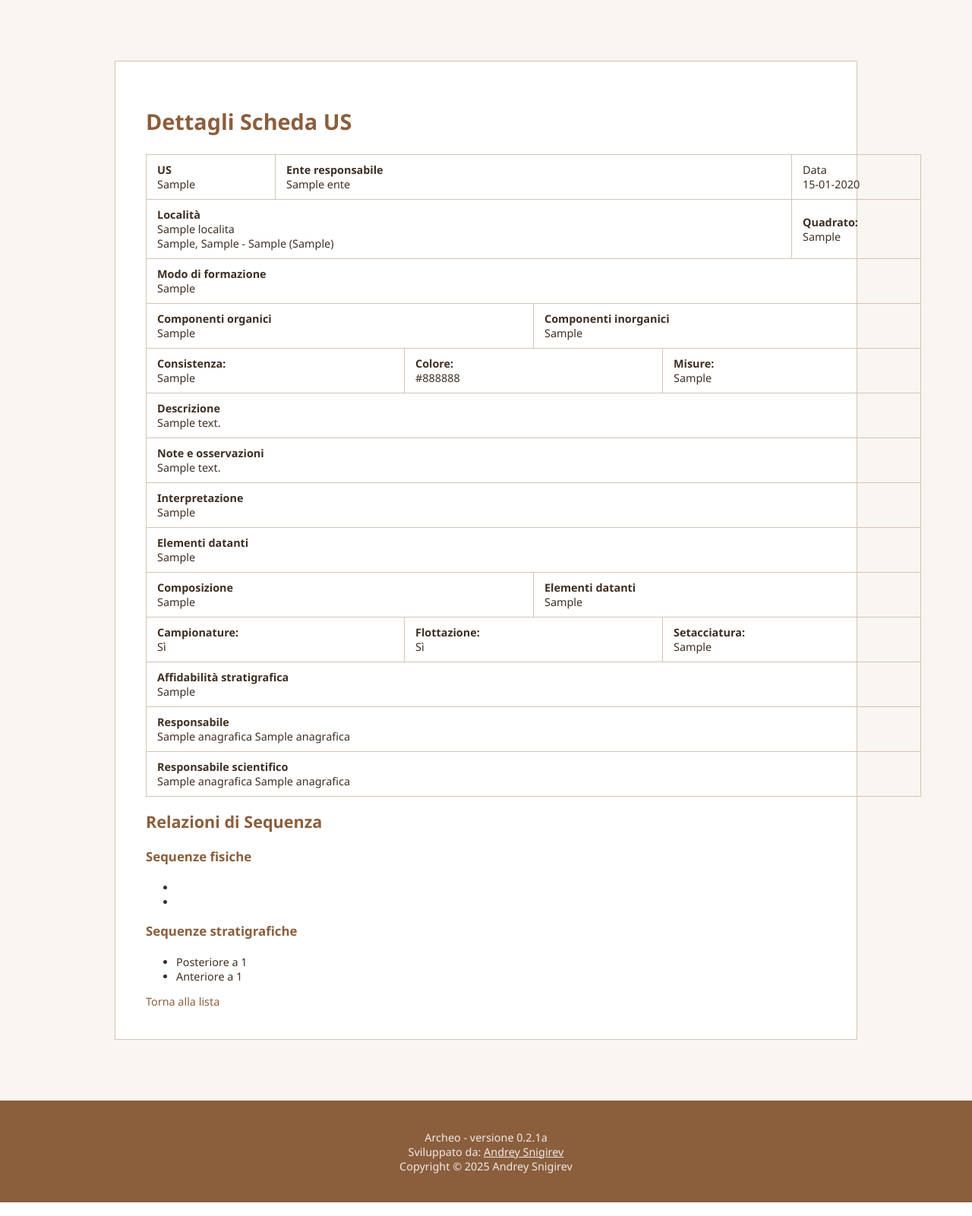
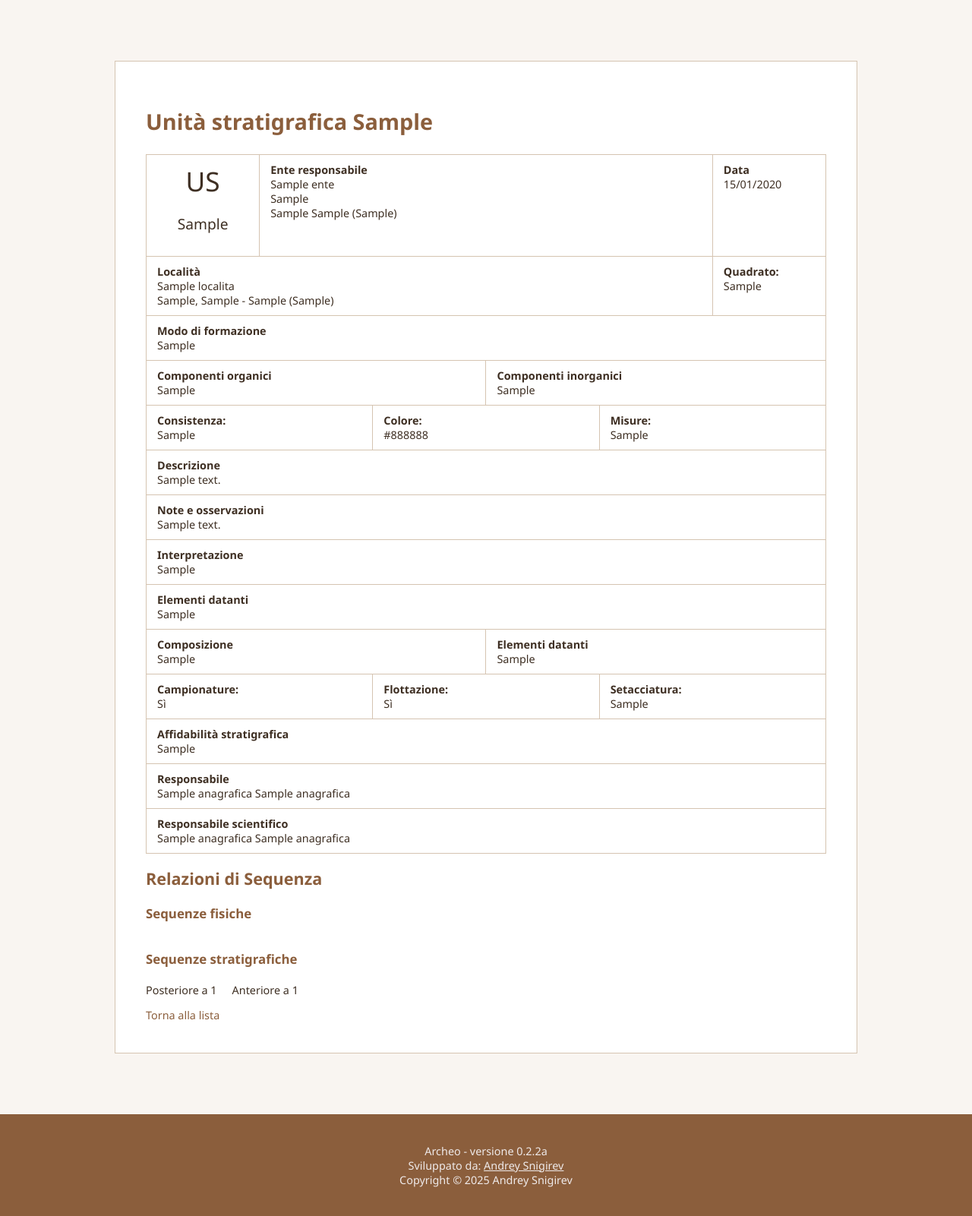
Before and after one commit to e4ld3rs0n/archeo, a Flask app: page /scheda/1 in a window 1280 px wide. Shown: the part 55-1656 px from the top of the page at 76% size. Run offline with Flask 3, Linux system fonts and the light colour scheme; tables that the repository leaves empty hold one stand-in row (values such as "Sample post").

Commit message:
institutional removal functionality, layout

```diff
--- a/app/routes/view.py
+++ b/app/routes/view.py
@@ -1,4 +1,4 @@
-from flask import Blueprint, render_template
+from flask import Blueprint, render_template, flash, redirect, url_for
 from sqlalchemy import *
 from flask_sqlalchemy import SQLAlchemy
 from models import *
@@ -31,3 +31,25 @@ def visualizza_enti():
 def visualizza_schede():
     records = ModSchedaUs.query.order_by(ModSchedaUs.num_us.asc()).all()
     return render_template("view/visualizza_schede.html", records=records)
+
+@bp.route("/scheda/<int:id>")
+def scheda(id):
+    # Fetch the scheda by ID
+    scheda = ModSchedaUs.query.get(id)
+    if scheda is None:
+        flash("Scheda non trovata", "error")
+        return redirect(url_for("main.scheda"))
+
+    rel_partenza = SeqFisica.query.filter(SeqFisica.id_seq_a == id).all()
+    rel_arrivo = SeqFisica.query.filter(SeqFisica.id_seq_b == id).all()
+    rel_strat_partenza = SeqStrat.query.filter(SeqStrat.id_seq_a == id).all()
+    rel_strat_arrivo = SeqStrat.query.filter(SeqStrat.id_seq_b == id).all()
+
+    return render_template(
+        "view/scheda_us.html",
+        scheda=scheda,
+        rel_partenza=rel_partenza,
+        rel_arrivo=rel_arrivo,
+        rel_strat_partenza=rel_strat_partenza,
+        rel_strat_arrivo=rel_strat_arrivo
+    )
--- a/app/rt.py
+++ b/app/rt.py
@@ -236,28 +236,6 @@ def sequenza_stratigrafica():
         schede=schede
     )
 
-@bp.route("/scheda/<int:id>")
-def visualizza_scheda(id):
-    # Fetch the scheda by ID
-    scheda = ModSchedaUs.query.get(id)
-    if scheda is None:
-        flash("Scheda non trovata", "error")
-        return redirect(url_for("main.scheda"))
-
-    rel_partenza = SeqFisica.query.filter(SeqFisica.id_seq_a == id).all()
-    rel_arrivo = SeqFisica.query.filter(SeqFisica.id_seq_b == id).all()
-    rel_strat_partenza = SeqStrat.query.filter(SeqStrat.id_seq_a == id).all()
-    rel_strat_arrivo = SeqStrat.query.filter(SeqStrat.id_seq_b == id).all()
-
-    return render_template(
-        "view_scheda.html",
-        scheda=scheda,
-        rel_partenza=rel_partenza,
-        rel_arrivo=rel_arrivo,
-        rel_strat_partenza=rel_strat_partenza,
-        rel_strat_arrivo=rel_strat_arrivo
-    )
-
 
 
 
--- a/app/static/style.css
+++ b/app/static/style.css
@@ -95,6 +95,25 @@ header nav ul li .dropdown-content li a {
 header nav ul li .dropdown-content li a:hover {
     background-color: var(--hover);
     color: #fff;
+}
+
+ul {
+    display: flex;
+    flex-wrap: wrap;
+    gap: 20px;
+    padding: 0;
+    list-style: none;
+}
+
+ul > li.card {
+    flex: 1 1 calc(50% - 20px); /* Two columns with gap accounted */
+    box-sizing: border-box;
+}
+
+@media (max-width: 768px) {
+    ul > li.card {
+        flex: 1 1 100%; /* Stack vertically on small screens */
+    }
 }
 
 .container {
@@ -246,8 +265,8 @@ footer a:hover {
     padding: 20px;
     margin: 10px 0;
     border: 1px solid #ddd;
-    border-radius: 8px;
-    box-shadow: 0 2px 8px rgba(0, 0, 0, 0.1);
+    border-radius: 2px;
+    box-shadow: 0 2px 6px rgba(0, 0, 0, 0.2);
     transition: transform 0.2s ease-in-out;
 }
 
@@ -262,21 +281,35 @@ footer a:hover {
 }
 
 .card h3 {
-    font-size: 1.5rem;
-    margin-bottom: 10px;
+    font-size: 1.4rem;
+    margin-bottom: 6px;
 }
 
 .card p {
-    font-size: 1rem;
+    font-size: 0.9rem;
     color: #555;
 }
 
-.card img {
+.card img.card-img {
+    width: 80px;
+    height: 80px;
+    object-fit: cover;
+    /* border-radius: 50%; */
+    flex-shrink: 0;
+    margin-right: 10px;
+    margin-left: 10px;
+}
+
+.card img.person-img {
     width: 80px;
     height: 80px;
     object-fit: cover;
     border-radius: 50%;
     flex-shrink: 0;
-    margin-right: 20px;
-    margin-left: 20px;
+    margin-right: 10px;
+    margin-left: 10px;
 }
+
+table td {
+    vertical-align: top;
+}
--- a/app/templates/footer.html
+++ b/app/templates/footer.html
@@ -1,7 +1,7 @@
 <footer>
 <div>
     <p>
-        Archeo - versione 0.2.1a<br>
+        Archeo - versione 0.2.2a<br>
         Sviluppato da: <a href="https://www.bughunter.me">Andrey Snigirev</a><br>
         Copyright © 2025 Andrey Snigirev<br>
     </p>
--- a/app/templates/view_scheda.html
+++ b/app/templates/view/scheda_us.html
@@ -3,28 +3,36 @@
 <head>
     <meta charset="UTF-8">
     <link rel="stylesheet" href="{{ url_for('static', filename='style.css') }}">
-    <title>Visualizza Scheda</title>
+    <title>Scheda US {{ scheda.num_us }}</title>
 </head>
 
 {% include 'header.html' %}
 
 <body>
     <div class="container">
-        <h1>Dettagli Scheda US</h1>
+        <h1>Unità stratigrafica {{ scheda.num_us }}</h1>
 
-        <table class="scheda-us" style="undefined;table-layout: fixed; width: 1020px"><colgroup>
-            <col style="width: 170px">
-            <col style="width: 170px">
-            <col style="width: 170px">
-            <col style="width: 170px">
-            <col style="width: 170px">
-            <col style="width: 170px">
+        <table class="scheda-us" style="undefined;table-layout: fixed; width: 100%"><colgroup>
+            <col style="width: 16,6%">
+            <col style="width: 16,6%">
+            <col style="width: 16,6%">
+            <col style="width: 16,6%">
+            <col style="width: 16,6%">
+            <col style="width: 16,6%">
             </colgroup>
             <tbody>
               <tr>
-                <td><strong>US</strong><br>{{ scheda.num_us }}<br></td>
-                <td colspan="4"><strong>Ente responsabile</strong><br>{{ scheda.ente_responsabile.nome }}</td>
-                <td>Data<br>{{ scheda.data.strftime('%d-%m-%Y') }}</td>
+                <td style="text-align: center;">
+                    <p style="font-size: 2.2rem; margin: 0;">US</p><br>
+                    <p style="font-size: 1.2rem; margin: 0;">{{ scheda.num_us }}</p><br>
+                </td>
+                <td colspan="4">
+                    <strong>Ente responsabile</strong><br>
+                    {{ scheda.ente_responsabile.nome }}<br>
+                    {{ scheda.ente_responsabile.localita.via }}<br>
+                    {{ scheda.ente_responsabile.localita.cap }} {{ scheda.ente_responsabile.localita.citta }} ({{ scheda.ente_responsabile.localita.provincia }})<br>
+                </td>
+                <td><strong>Data</strong><br>{{ scheda.data.strftime('%d/%m/%Y') }}</td>
               </tr>
               <tr>
                 <td colspan="5"><strong>Località</strong><br>{{ scheda.localita.denom }}<br>{{ scheda.localita.via }}, {{ scheda.localita.cap }} - {{ scheda.localita.citta }} ({{ scheda.localita.provincia }})</td>
@@ -163,7 +171,7 @@
             <p>Nessuna sequenza stratigrafica trovata.</p>
         {% endif %}
 
-        <a href="{{ url_for('main.scheda') }}">Torna alla lista</a>
+        <a href="{{ url_for('view.visualizza_schede') }}">Torna alla lista</a>
 
     </div>
 
--- a/app/templates/view/visualizza_anagrafiche.html
+++ b/app/templates/view/visualizza_anagrafiche.html
@@ -17,7 +17,7 @@
         <ul>
             {% for a in records %}
                 <li class="card card--flex">
-                    <img src="{{ url_for('static', filename='img/person.png') }}" class="card-img">
+                    <img src="{{ url_for('static', filename='img/person.png') }}" class="person-img">
                     <div class="card-info">
                         <h3>{{ a.cognome }}, {{ a.nome }}</h3>
                         Telefono: {{ a.tel }}<br>
--- a/app/templates/view/visualizza_enti.html
+++ b/app/templates/view/visualizza_enti.html
@@ -23,7 +23,11 @@
                         E-mail: <strong>{{ ente.email }}</strong><br>
 
                         {{ ente.localita.via }}<br>
-                        {{ ente.localita.cap }} {{ ente.localita.citta }} ({{ ente.localita.provincia }})<br>
+                        {{ ente.localita.cap }} {{ ente.localita.citta }} ({{ ente.localita.provincia }})<br><br>
+
+                        <form method="POST" action="{{ url_for('delete.elimina_ente', id_ente=ente.id) }}" onsubmit="return confirm('Sei sicuro di voler eliminare questo ente?');">
+                            <button type="submit">Elimina</button>
+                        </form>
                     </p>
                 </li>
             {% else %}
```
Also changed, not shown: app/routes/delete.py (+19 -0 lines), app/templates/view/visualizza_schede.html (+7 -2 lines), app/static/img/document.png (added).
